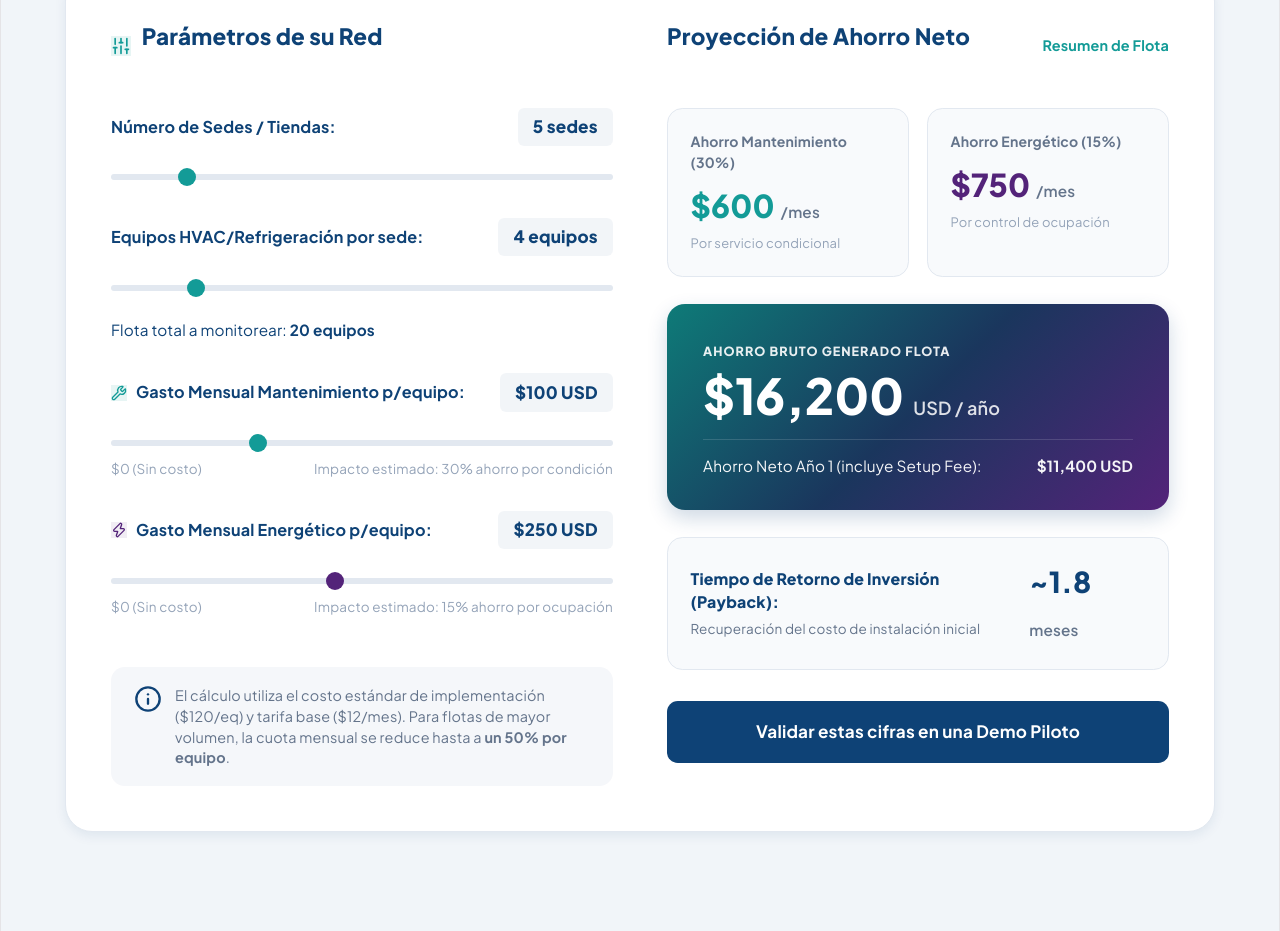
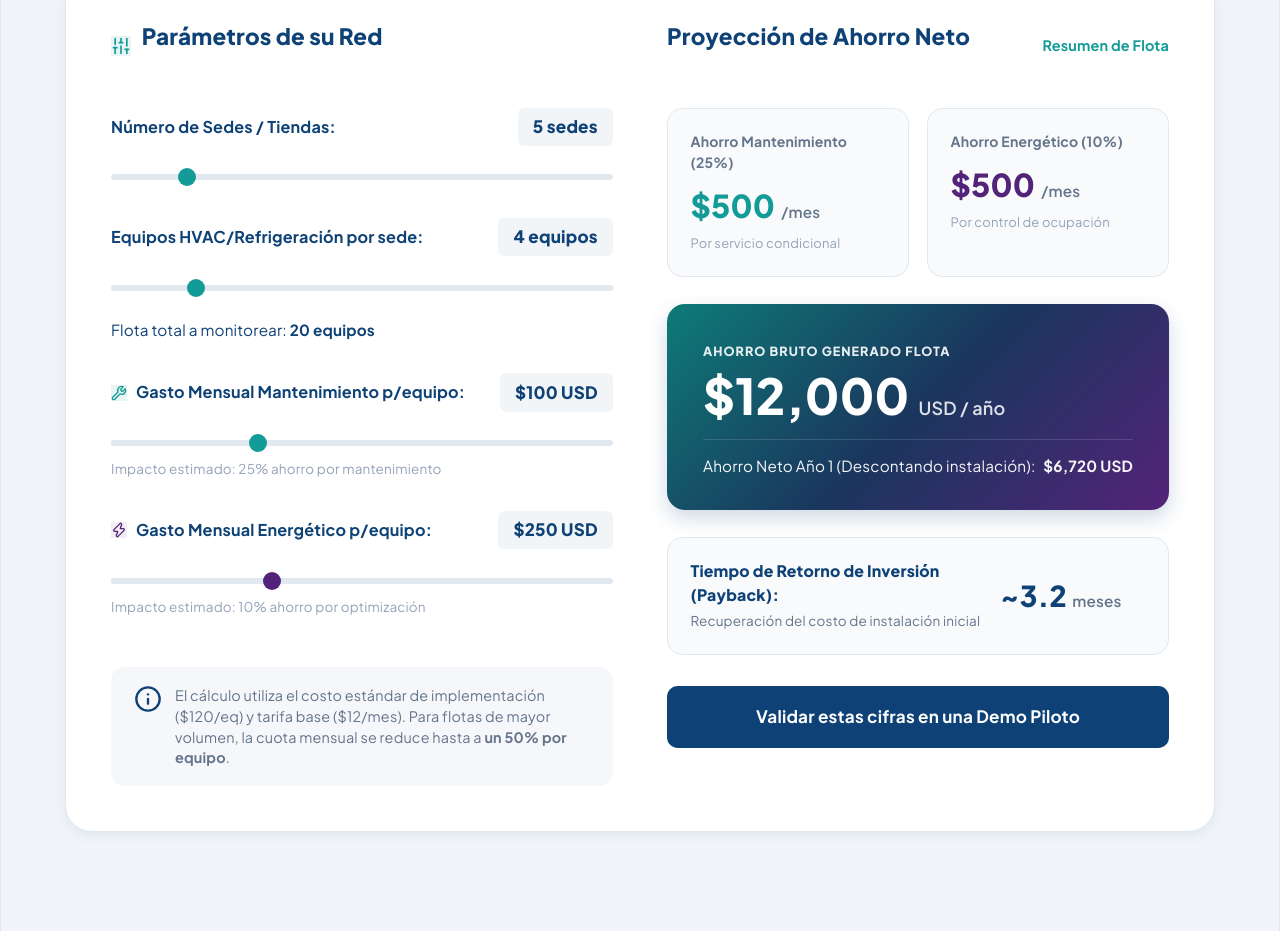
Before and after one commit to luisale89/climo-landing, a React (Vite) app: page / in a window 1280 px wide. Shown: the part 4220-5151 px from the top of the page. Built offline with nearby package versions, Linux system fonts and the light colour scheme.

Commit message:
se corrigen errores en roi calculator

```diff
--- a/src/components/Navbar.jsx
+++ b/src/components/Navbar.jsx
@@ -10,7 +10,7 @@ export default function Navbar() {
   useEffect(() => {
     const handleScroll = () => {
       // Oculta/Muestra la barra superior y ajusta sombra al scrolear más de 30px
-      setIsScrolled(window.scrollY > 30);
+      setIsScrolled(window.scrollY > 0 ? true : false);
     };
     window.addEventListener("scroll", handleScroll);
 
--- a/src/components/RoiCalculator.jsx
+++ b/src/components/RoiCalculator.jsx
@@ -11,13 +11,13 @@ export default function RoiCalculator() {
 
   // Cálculos dinámicos
   const totalEquipos = sedes * equiposPorSede;
-  const ahorroMantenimientoMes = totalEquipos * mantenimiento * 0.3;
-  const ahorroEnergiaMes = totalEquipos * energia * 0.15;
+  const ahorroMantenimientoMes = totalEquipos * mantenimiento * 0.25;
+  const ahorroEnergiaMes = totalEquipos * energia * 0.1;
   const ahorroMesTotal = ahorroMantenimientoMes + ahorroEnergiaMes;
   const ahorroBrutoAno = ahorroMesTotal * 12;
 
   // Escenario de tarifa SaaS según volumen de flota
-  const tarifaSaas = totalEquipos >= 20 ? 10 : 12;
+  const tarifaSaas = totalEquipos >= 30 ? 6 : 12;
   const setupFeeInicial = totalEquipos * 120;
   const costoSaasAnual = totalEquipos * tarifaSaas * 12;
 
@@ -25,15 +25,20 @@ export default function RoiCalculator() {
 
   // Cálculo de Payback en meses
   const paybackMeses =
-    ahorroMesTotal > 0 ? (setupFeeInicial / ahorroMesTotal).toFixed(1) : "0";
+    ahorroMesTotal > 0
+      ? (
+          setupFeeInicial /
+          (ahorroMesTotal - tarifaSaas * totalEquipos)
+        ).toFixed(1)
+      : "0";
 
   const handleSliderChange = (setter, value, paramName) => {
     setter(value);
-    trackEvent("roi_calculator_interacted", {
-      parametro: paramName,
-      nuevo_valor: value,
-      flota_total: totalEquipos,
-    });
+    // trackEvent("roi_calculator_interacted", {
+    //   parametro: paramName,
+    //   nuevo_valor: value,
+    //   flota_total: totalEquipos,
+    // });
   };
 
   return (
@@ -135,8 +140,7 @@ export default function RoiCalculator() {
                   className="custom-slider teal-slider"
                 />
                 <div className="slider-meta">
-                  <span>$0 (Sin costo)</span>
-                  <span>Impacto estimado: 30% ahorro por condición</span>
+                  <span>Impacto estimado: 25% ahorro por mantenimiento</span>
                 </div>
               </div>
 
@@ -151,8 +155,8 @@ export default function RoiCalculator() {
                 </div>
                 <input
                   type="range"
-                  min="50"
-                  max="500"
+                  min="90"
+                  max="600"
                   step="10"
                   value={energia}
                   onChange={(e) =>
@@ -165,8 +169,7 @@ export default function RoiCalculator() {
                   className="custom-slider purple-slider"
                 />
                 <div className="slider-meta">
-                  <span>$0 (Sin costo)</span>
-                  <span>Impacto estimado: 15% ahorro por ocupación</span>
+                  <span>Impacto estimado: 10% ahorro por optimización</span>
                 </div>
               </div>
 
@@ -192,14 +195,14 @@ export default function RoiCalculator() {
               {/* Sub-tarjetas de ahorro mensual */}
               <div className="ahorros-mini-grid">
                 <div className="mini-card">
-                  <small>Ahorro Mantenimiento (30%)</small>
+                  <small>Ahorro Mantenimiento (25%)</small>
                   <div className="mini-amount">
                     ${Math.round(ahorroMantenimientoMes)} <span>/mes</span>
                   </div>
                   <span className="mini-subtext">Por servicio condicional</span>
                 </div>
                 <div className="mini-card">
-                  <small>Ahorro Energético (15%)</small>
+                  <small>Ahorro Energético (10%)</small>
                   <div className="mini-amount purple-text">
                     ${Math.round(ahorroEnergiaMes)} <span>/mes</span>
                   </div>
@@ -217,7 +220,7 @@ export default function RoiCalculator() {
                   <small>USD / año</small>
                 </div>
                 <div className="hero-card-footer">
-                  <span>Ahorro Neto Año 1 (incluye Setup Fee):</span>
+                  <span>Ahorro Neto Año 1 (Descontando instalación):</span>
                   <strong>
                     ${Math.round(ahorroNetoAno1).toLocaleString("en-US")} USD
                   </strong>
--- a/src/styles/roi_calculator.css
+++ b/src/styles/roi_calculator.css
@@ -286,6 +286,7 @@
   font-size: 1.6rem;
   font-weight: 800;
   color: var(--climo-navy);
+  width: 160px;
 }
 
 .payback-value span {
```
